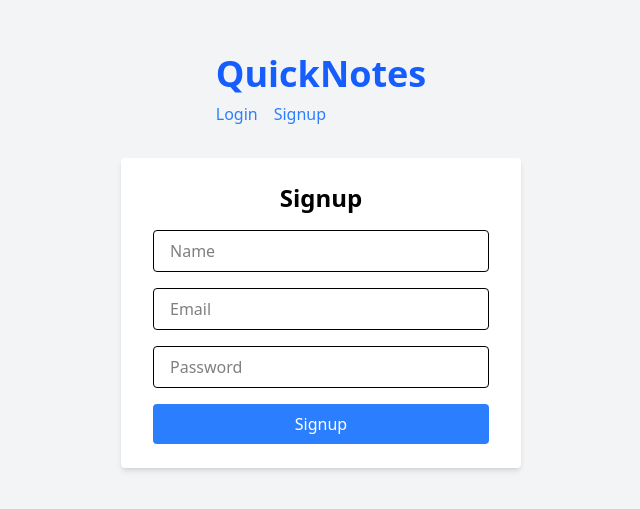
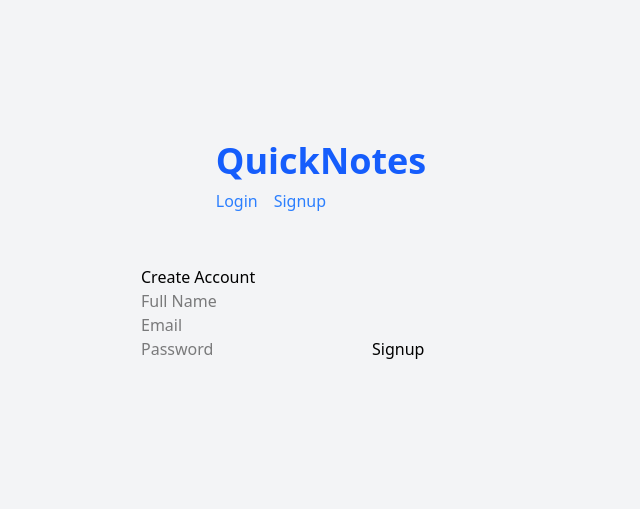
Before and after one commit to Emmanuel-Awolu60/quicknotes, a React app in the folder frontend/: page /signup in a window 1280 px wide. Shown: the part 139-648 px from the top of the page, without its empty margins (319-959 px from the left). Built offline with nearby package versions, Linux system fonts and the light colour scheme; the HTML template or start-up script is replaced by a standard one.

Commit message:
add axios API instance and default export to resolve import errors in frontend

```diff
--- a/frontend/src/pages/Dashboard.jsx
+++ b/frontend/src/pages/Dashboard.jsx
@@ -1,53 +1,65 @@
-// src/pages/Dashboard.jsx
-import { useEffect } from "react";
+import { useEffect, useState } from "react";
 import { useNavigate } from "react-router-dom";
-import { clearToken, getToken } from "../utils/auth";
+import API, { getToken, clearToken } from "../utils/api";
 
 export default function Dashboard() {
   const navigate = useNavigate();
+  const [notes, setNotes] = useState([]);
+  const [loading, setLoading] = useState(true);
 
+  // 🔒 PROTECT ROUTE
   useEffect(() => {
     const token = getToken();
+
     if (!token) {
       navigate("/login");
+      return;
     }
-  }, [navigate]);
 
+    fetchNotes();
+  }, []);
+
+  // 📌 Fetch user notes
+  const fetchNotes = async () => {
+    try {
+      const res = await API.get("/notes");
+      setNotes(res.data);
+    } catch (error) {
+      console.error("Error loading notes:", error);
+    } finally {
+      setLoading(false);
+    }
+  };
+
+  // 🚪 Logout
   const handleLogout = () => {
     clearToken();
     navigate("/login");
   };
 
+  if (loading) return <p style={{ padding: 20 }}>Loading dashboard...</p>;
+
   return (
-    <div className="flex min-h-screen bg-gray-100">
-      {/* Sidebar */}
-      <aside className="w-64 bg-white shadow-md p-6 flex flex-col justify-between">
-        <div>
-          <h1 className="text-2xl font-bold mb-10">QuickNotes</h1>
+    <div style={{ padding: 20 }}>
+      <h1>Dashboard</h1>
 
-          <nav className="space-y-4">
-            <button className="w-full text-left py-2 px-4 rounded-lg hover:bg-gray-200">
-              📝 Notes
-            </button>
-          </nav>
-        </div>
+      <button onClick={handleLogout} style={{ marginBottom: 20 }}>
+        Logout
+      </button>
 
-        <button
-          onClick={handleLogout}
-          className="mt-10 py-2 px-4 bg-red-500 text-white rounded-lg hover:bg-red-600"
-        >
-          Logout
-        </button>
-      </aside>
+      <h2>Your Notes</h2>
 
-      {/* Main Content */}
-      <main className="flex-1 p-10">
-        <h2 className="text-3xl font-semibold mb-6">Welcome Back 👋</h2>
-
-        <div className="p-6 bg-white shadow rounded-lg">
-          <p className="text-gray-600">Your notes will appear here...</p>
-        </div>
-      </main>
+      {notes.length === 0 ? (
+        <p>No notes yet.</p>
+      ) : (
+        <ul>
+          {notes.map((note) => (
+            <li key={note.id}>
+              <strong>{note.title}</strong> — {note.content}
+            </li>
+          ))}
+        </ul>
+      )}
     </div>
   );
 }
--- a/frontend/src/pages/Login.jsx
+++ b/frontend/src/pages/Login.jsx
@@ -1,59 +1,60 @@
-import React, { useState } from "react";
-import { loginUser } from "../utils/api.js";
+import { useState } from "react";
+import { useNavigate } from "react-router-dom";
+import API, { setToken } from "../utils/api";
 
-function Login() {
-  const [email, setEmail] = useState("");
-  const [password, setPassword] = useState("");
-  const [message, setMessage] = useState("");
+export default function Login() {
+  const [formData, setFormData] = useState({
+    email: "",
+    password: "",
+  });
+
+  const navigate = useNavigate();
+
+  const handleChange = (e) => {
+    setFormData({
+      ...formData,
+      [e.target.name]: e.target.value,
+    });
+  };
 
   const handleSubmit = async (e) => {
     e.preventDefault();
+
     try {
-      const data = await loginUser({ email, password });
-      if (data?.error) {
-        setMessage(data.error);
-      } else {
-        setMessage("Login successful!");
-        localStorage.setItem("token", data.token); // store JWT
-        setEmail("");
-        setPassword("");
-        // Later: navigate to dashboard
-      }
-    } catch (error) {
-      setMessage("Login failed. Try again later.");
+      const res = await API.post("/auth/login", formData);
+      setToken(res.data.token);
+
+      alert("Login successful!");
+      navigate("/dashboard");
+    } catch (err) {
+      console.error("Login error:", err);
+      alert("Login failed. Check your credentials.");
     }
   };
 
   return (
-    <div className="bg-white shadow-md rounded px-8 py-6">
-      <h2 className="text-2xl font-bold mb-4 text-center">Login</h2>
-      {message && <p className="mb-2 text-center text-red-500">{message}</p>}
-      <form onSubmit={handleSubmit} className="space-y-4">
+    <div style={{ padding: "20px" }}>
+      <h2>Login</h2>
+
+      <form onSubmit={handleSubmit}>
         <input
           type="email"
+          name="email"
           placeholder="Email"
-          value={email}
-          onChange={(e) => setEmail(e.target.value)}
-          className="w-full px-4 py-2 border rounded focus:outline-none focus:ring-2 focus:ring-blue-500"
+          onChange={handleChange}
           required
         />
+
         <input
           type="password"
+          name="password"
           placeholder="Password"
-          value={password}
-          onChange={(e) => setPassword(e.target.value)}
-          className="w-full px-4 py-2 border rounded focus:outline-none focus:ring-2 focus:ring-blue-500"
+          onChange={handleChange}
           required
         />
-        <button
-          type="submit"
-          className="w-full bg-blue-500 text-white py-2 rounded hover:bg-blue-600 transition"
-        >
-          Login
-        </button>
+
+        <button type="submit">Login</button>
       </form>
     </div>
   );
 }
-
-export default Login;
--- a/frontend/src/pages/Signup.jsx
+++ b/frontend/src/pages/Signup.jsx
@@ -1,67 +1,68 @@
-import React, { useState } from "react";
-import { signupUser } from "../utils/api.js";
+import { useState } from "react";
+import { useNavigate } from "react-router-dom";
+import API from "../utils/api";
 
-function Signup() {
-  const [name, setName] = useState("");
-  const [email, setEmail] = useState("");
-  const [password, setPassword] = useState("");
-  const [message, setMessage] = useState("");
+export default function Signup() {
+  const [formData, setFormData] = useState({
+    name: "",
+    email: "",
+    password: "",
+  });
+
+  const navigate = useNavigate();
+
+  const handleChange = (e) => {
+    setFormData({
+      ...formData,
+      [e.target.name]: e.target.value,
+    });
+  };
 
   const handleSubmit = async (e) => {
     e.preventDefault();
+
     try {
-      const data = await signupUser({ name, email, password });
-      if (data?.error) {
-        setMessage(data.error);
-      } else {
-        setMessage("Signup successful! You can now login.");
-        setName("");
-        setEmail("");
-        setPassword("");
-      }
-    } catch (error) {
-      setMessage("Signup failed. Try again later.");
+      await API.post("/auth/register", formData);
+
+      alert("Signup successful! Please log in.");
+      navigate("/login");
+    } catch (err) {
+      console.error("Signup error:", err);
+      alert("Signup failed. Check your details.");
     }
   };
 
   return (
-    <div className="bg-white shadow-md rounded px-8 py-6">
-      <h2 className="text-2xl font-bold mb-4 text-center">Signup</h2>
-      {message && <p className="mb-2 text-center text-red-500">{message}</p>}
-      <form onSubmit={handleSubmit} className="space-y-4">
+    <div style={{ padding: "20px" }}>
+      <h2>Create Account</h2>
+
+      <form onSubmit={handleSubmit}>
         <input
           type="text"
-          placeholder="Name"
-          value={name}
-          onChange={(e) => setName(e.target.value)}
-          className="w-full px-4 py-2 border rounded focus:outline-none focus:ring-2 focus:ring-blue-500"
+          name="name"
+          placeholder="Full Name"
+          onChange={handleChange}
           required
         />
+
         <input
           type="email"
+          name="email"
           placeholder="Email"
-          value={email}
-          onChange={(e) => setEmail(e.target.value)}
-          className="w-full px-4 py-2 border rounded focus:outline-none focus:ring-2 focus:ring-blue-500"
+          onChange={handleChange}
           required
         />
+
         <input
           type="password"
+          name="password"
           placeholder="Password"
-          value={password}
-          onChange={(e) => setPassword(e.target.value)}
-          className="w-full px-4 py-2 border rounded focus:outline-none focus:ring-2 focus:ring-blue-500"
+          onChange={handleChange}
           required
         />
-        <button
-          type="submit"
-          className="w-full bg-blue-500 text-white py-2 rounded hover:bg-blue-600 transition"
-        >
-          Signup
-        </button>
+
+        <button type="submit">Signup</button>
       </form>
     </div>
   );
 }
-
-export default Signup;
--- a/frontend/src/utils/api.js
+++ b/frontend/src/utils/api.js
@@ -1,33 +1,30 @@
-const BASE_URL = "http://localhost:5000/api/auth";
+import axios from "axios";
 
-export const signupUser = async (userData) => {
-  try {
-    const response = await fetch(`${BASE_URL}/signup`, {
-      method: "POST",
-      headers: { "Content-Type": "application/json" },
-      body: JSON.stringify(userData),
-    });
+const API = axios.create({
+  baseURL: "http://localhost:5000/api",
+});
 
-    const data = await response.json();
-    return data;
-  } catch (error) {
-    console.error("Signup error:", error);
-    throw error;
+// Token helpers
+export function getToken() {
+  return localStorage.getItem("token");
+}
+
+export function setToken(token) {
+  localStorage.setItem("token", token);
+}
+
+export function clearToken() {
+  localStorage.removeItem("token");
+}
+
+// Attach token
+API.interceptors.request.use((config) => {
+  const token = getToken();
+  if (token) {
+    config.headers.Authorization = `Bearer ${token}`;
   }
-};
+  return config;
+});
 
-export const loginUser = async (userData) => {
-  try {
-    const response = await fetch(`${BASE_URL}/login`, {
-      method: "POST",
-      headers: { "Content-Type": "application/json" },
-      body: JSON.stringify(userData),
-    });
-
-    const data = await response.json();
-    return data;
-  } catch (error) {
-    console.error("Login error:", error);
-    throw error;
-  }
-};
+// VERY IMPORTANT ✔️
+export default API;
--- /dev/null
+++ b/frontend/src/utils/auth.js
@@ -0,0 +1,14 @@
+// Store JWT token
+export function setToken(token) {
+  localStorage.setItem("token", token);
+}
+
+// Get JWT token
+export function getToken() {
+  return localStorage.getItem("token");
+}
+
+// Remove JWT token
+export function clearToken() {
+  localStorage.removeItem("token");
+}
```
